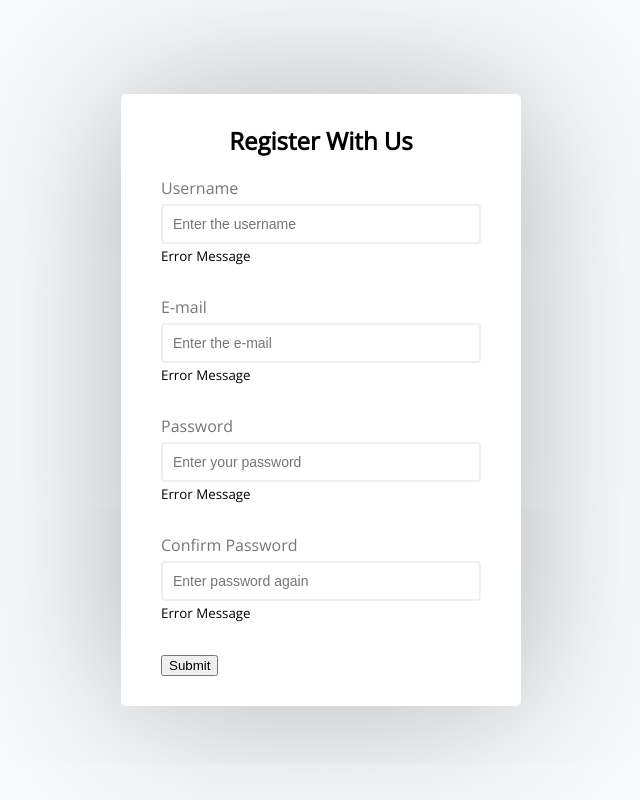
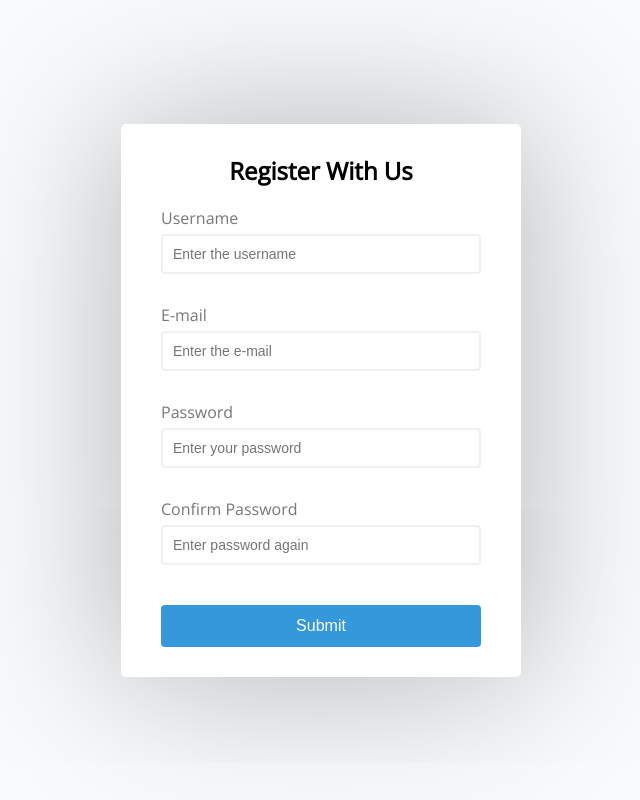
Before and after one commit to johnnysoutodev/learn_form-validator, a plain HTML site: page src/www/index.html in a window 1280 px wide. Shown: the whole page, without its empty margins (319-959 px from the left). Drawn offline with nearby package versions, Linux system fonts and the light colour scheme.

Commit message:
concluido o css no style.css

```diff
--- a/src/www/css/style.css
+++ b/src/www/css/style.css
@@ -57,8 +57,24 @@ h2{
     border-color: var(--success-color);
 }
 .form-control.error input{
-    border-color: var(--error-color)
+    border-color: var(--error-color);
 }
 .form-control small{
-    border-color: var(--error-color)
+    border-color: var(--error-color);
+    position: absolute;
+    bottom: 0;
+    left: 0;
+    visibility: hidden;
 }
+.form button{
+    cursor: pointer;
+    background-color: #3498db;
+    border: 2px solid #3498db;
+    border-radius: 4px;
+    color: #fff;
+    display: block;
+    font-size: 16px;
+    padding: 10px;
+    margin-top: 20px;
+    width: 100%;
+}
```
